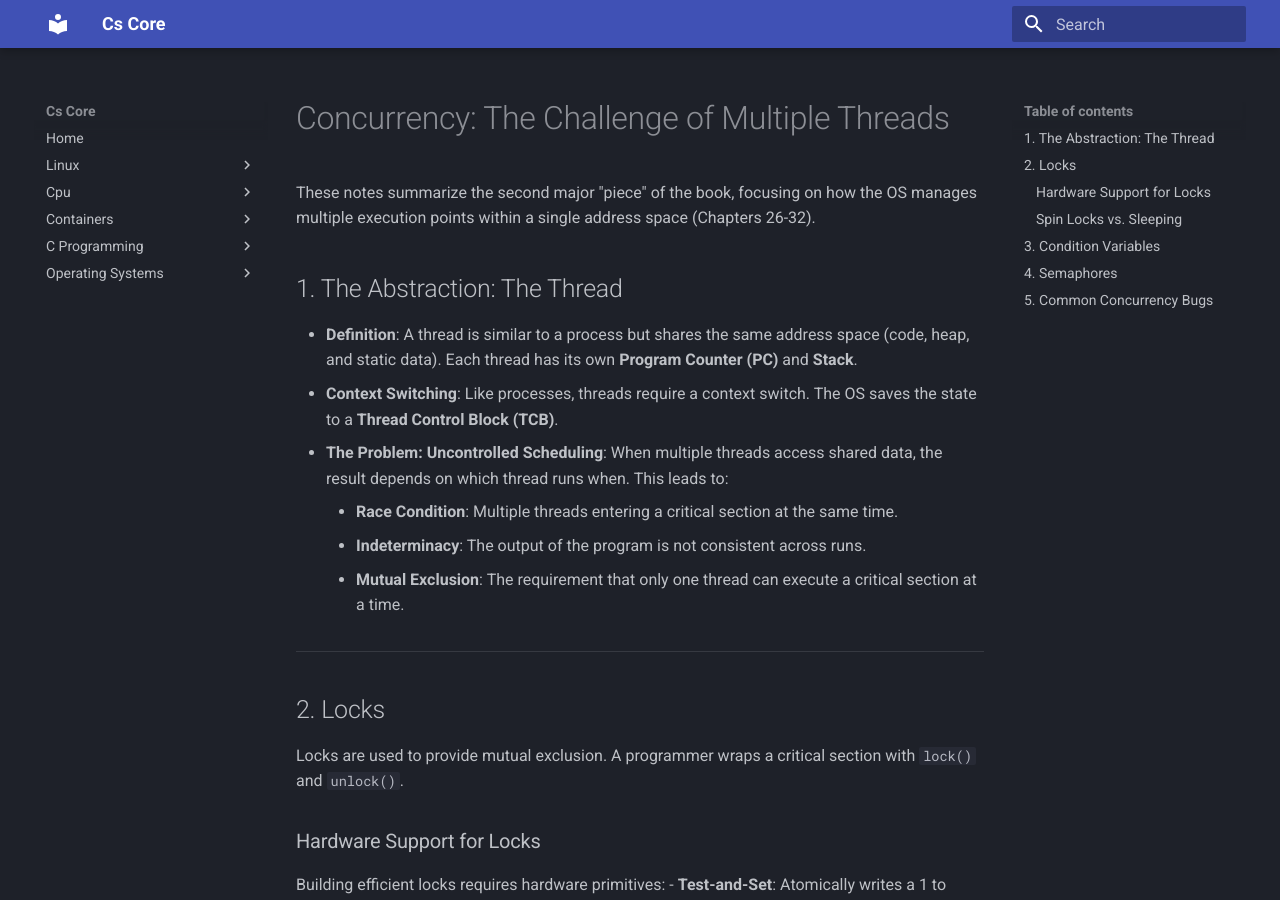
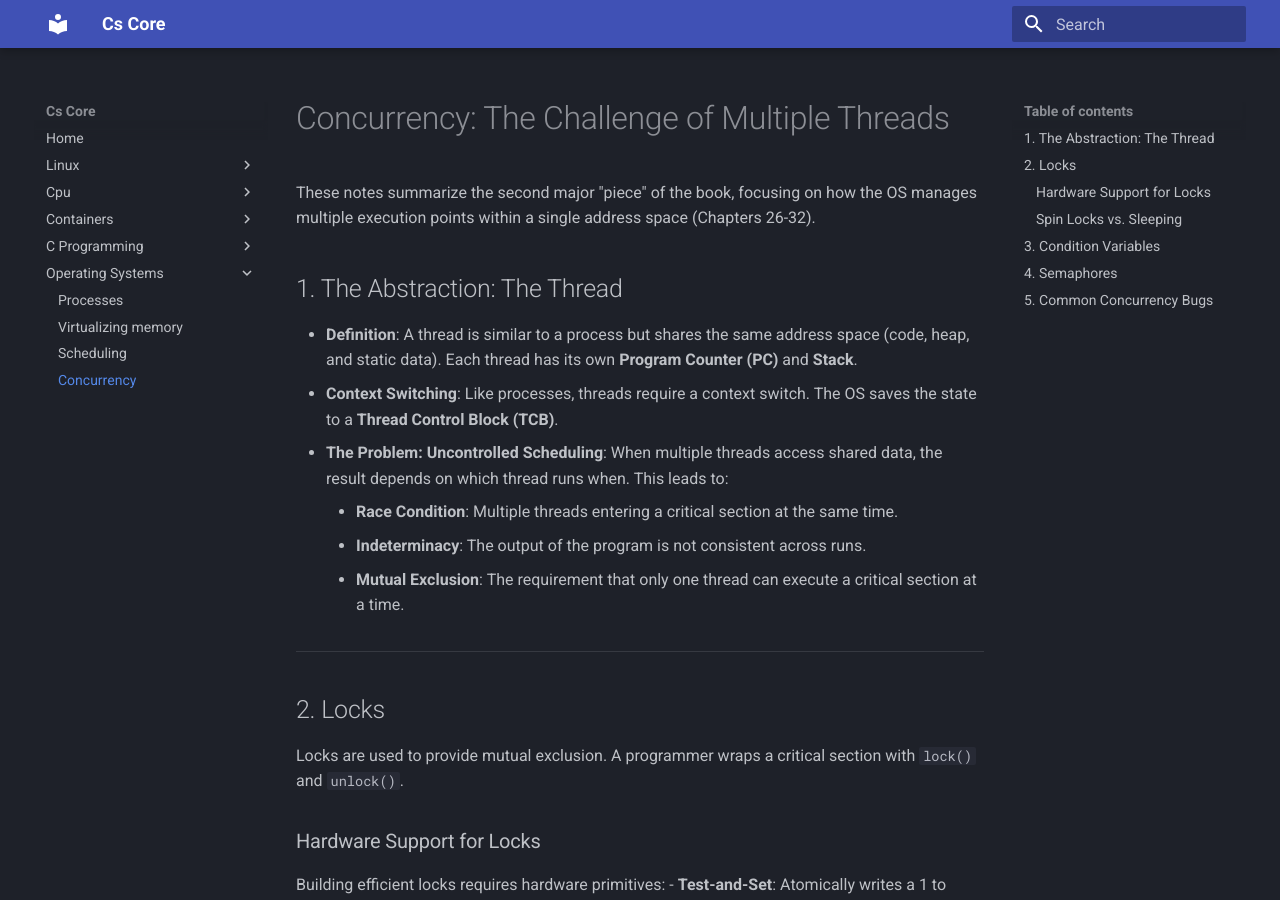
Before and after one commit to phil-ngugi/cs-core.site, an MkDocs documentation site: the page built from docs/os/concurrency.md, in a window 1280 px wide and 900 px high. Built offline with MkDocs 1.6.1 and Material for MkDocs 9.7.7, drawn with Linux system fonts in a browser that asks for light colours.

Commit message:
concurrency

```diff
--- a/mkdocs.yml
+++ b/mkdocs.yml
@@ -29,3 +29,4 @@ nav:
       - Processes: os/virtualizing-processes.md
       - Virtualizing memory: os/virtualizing-memory.md
       - Scheduling: os/scheduling.md
+      - Concurrency: os/concurrency.md
```
